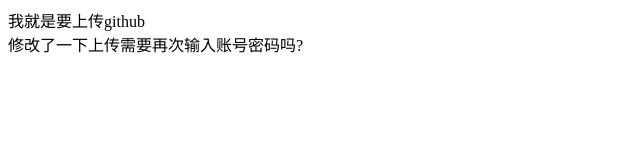
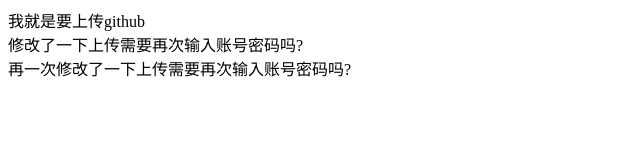
Before and after one commit to rui-rui-an/onlygithub, a plain HTML site: page index.html in a window 1280 px wide. Shown: the whole page, without its empty margins (0-640 px from the left). Drawn offline with Linux system fonts and the light colour scheme.

Commit message:
配置了项目目录

```diff
--- a/index.html
+++ b/index.html
@@ -8,5 +8,6 @@
 <body>
     <div>我就是要上传github</div>
     <div>修改了一下上传需要再次输入账号密码吗?</div>
+    <div>再一次修改了一下上传需要再次输入账号密码吗?</div>
 </body>
 </html>
```
